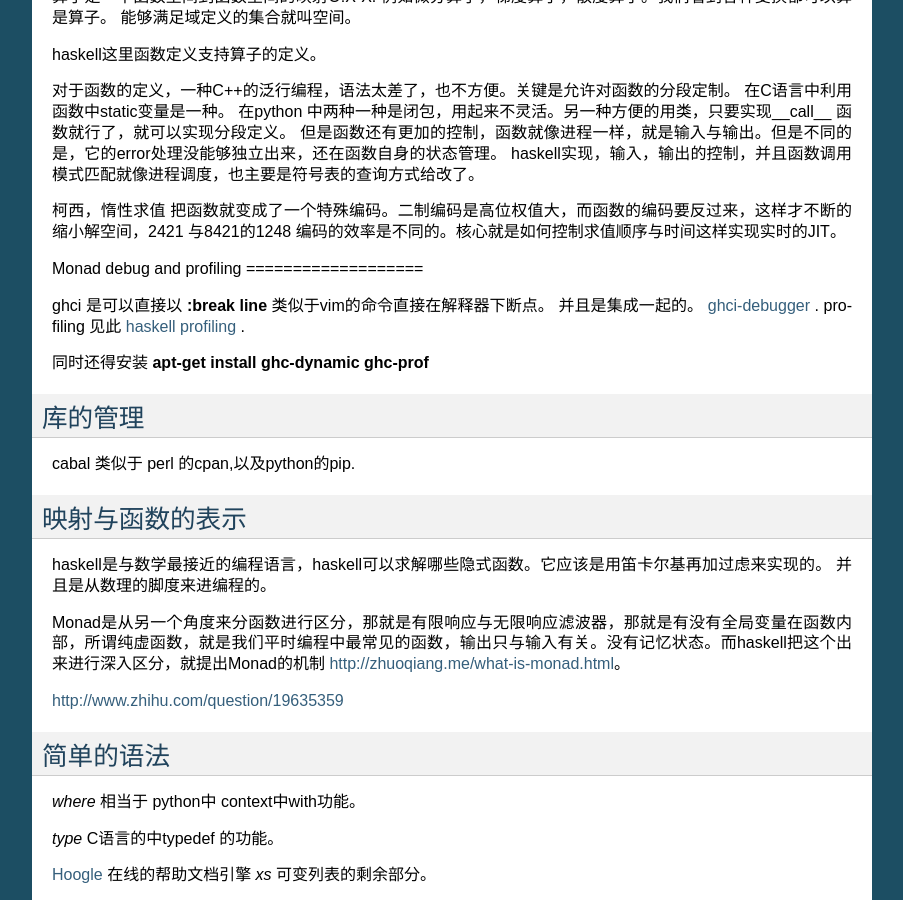
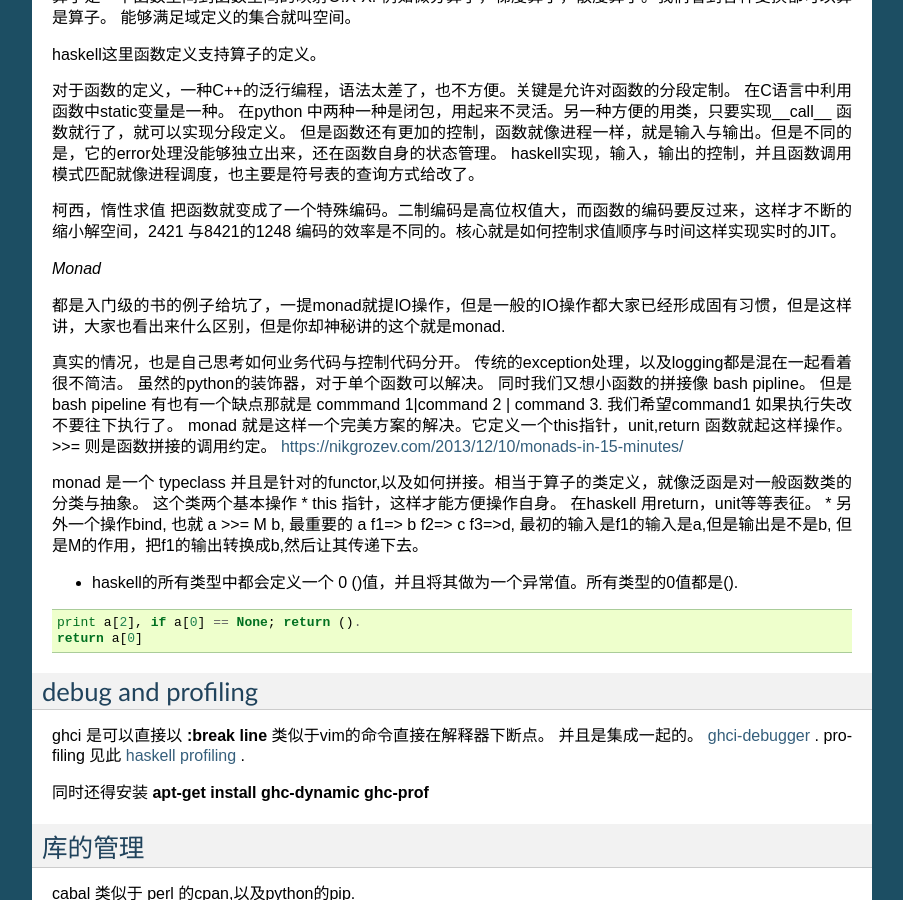
Before and after one commit to gwli/Programming, a Sphinx documentation site: the page built from source/content/Stage_1/Haskell.rst, in a window 1280 px wide and 900 px high, scrolled down 1493 px. Shown: the whole window, without its empty margins (198-1101 px from the left). Built offline with Sphinx 7.4.7, drawn with Linux system fonts in a browser that asks for light colours.

Commit message:
monad 终于弄明白了

```diff
--- a/source/content/Stage_1/Haskell.rst
+++ b/source/content/Stage_1/Haskell.rst
@@ -72,7 +72,26 @@ haskell实现，输入，输出的控制，并且函数调用模式匹配就像
 
 柯西，惰性求值 把函数就变成了一个特殊编码。二制编码是高位权值大，而函数的编码要反过来，这样才不断的缩小解空间，2421 与8421的1248 编码的效率是不同的。核心就是如何控制求值顺序与时间这样实现实时的JIT。
 
-Monad
+*Monad*
+
+都是入门级的书的例子给坑了，一提monad就提IO操作，但是一般的IO操作都大家已经形成固有习惯，但是这样讲，大家也看出来什么区别，但是你却神秘讲的这个就是monad.
+
+真实的情况，也是自己思考如何业务代码与控制代码分开。 传统的exception处理，以及logging都是混在一起看着很不简洁。 虽然的python的装饰器，对于单个函数可以解决。 同时我们又想小函数的拼接像 bash pipline。 但是 bash pipeline 有也有一个缺点那就是 commmand 1|command 2 | command 3.  我们希望command1 如果执行失改不要往下执行了。 monad 就是这样一个完美方案的解决。它定义一个this指针，unit,return 函数就起这样操作。 >>= 则是函数拼接的调用约定。
+https://nikgrozev.com/2013/12/10/monads-in-15-minutes/
+
+monad 是一个 typeclass 并且是针对的functor,以及如何拼接。相当于算子的类定义，就像泛函是对一般函数类的分类与抽象。
+这个类两个基本操作
+* this 指针，这样才能方便操作自身。 在haskell 用return，unit等等表征。
+* 另外一个操作bind, 也就 a >>= M b,  最重要的 a f1=> b f2=> c f3=>d, 最初的输入是f1的输入是a,但是输出是不是b, 但是M的作用，把f1的输出转换成b,然后让其传递下去。
+
+* haskell的所有类型中都会定义一个 0 ()值，并且将其做为一个异常值。所有类型的0值都是().
+
+.. code-block:: python
+
+   print a[2], if a[0] == None; return ().
+   return a[0]
+
+
 debug and profiling
 ===================
 
```
